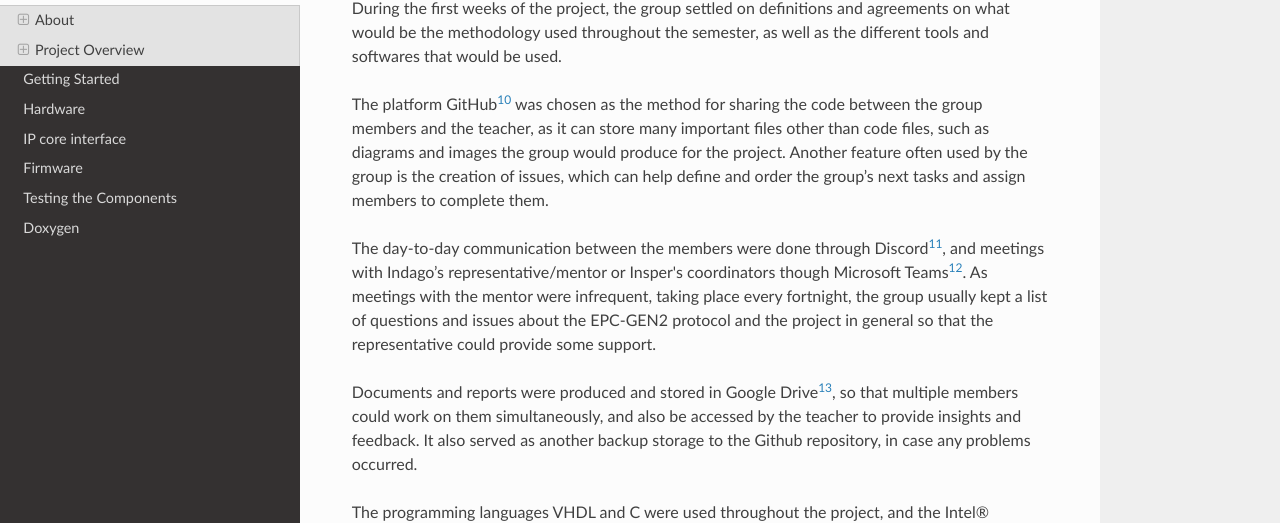
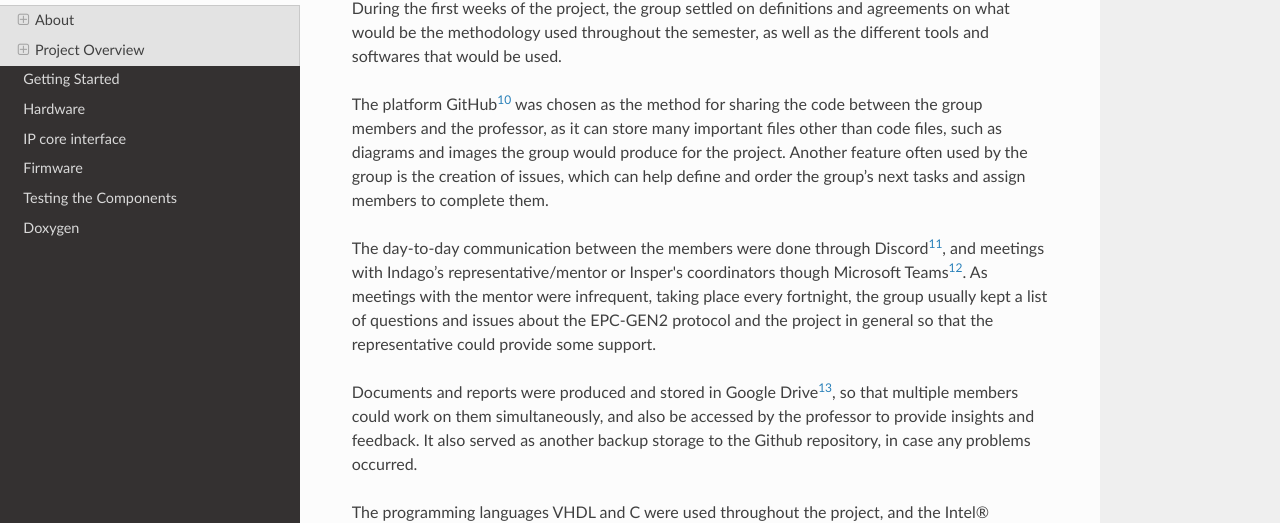
Before and after one commit to pfeinsper/21b-indago-rfid-conformance-tester, an MkDocs documentation site: the page built from docs-src/index.md, in a window 1280 px wide and 900 px high, scrolled down 5700 px. Shown: the part 163-686 px from the top of the window. Built offline with MkDocs 1.6.1, drawn with Linux system fonts in a browser that asks for light colours; nearby versions of some CDN libraries; some of the changed text lies outside the part shown.

Commit message:
docs professor update

```diff
--- a/docs-src/index.md
+++ b/docs-src/index.md
@@ -7,7 +7,7 @@
     - Rafael Dos Santos (rafaels6@al.insper.edu.br)
 - **Course:** Computer Engineering
 - **Semester:** 8th
-- **Teacher:** Rafael Corsi Ferrão (rafael.corsi@insper.edu.br)
+- **professor:** Rafael Corsi Ferrão (rafael.corsi@insper.edu.br)
 - **Year:** 2021
 - **Repository URL:** <https://github.com/pfeinsper/21b-indago-rfid-conformance-tester>
 
@@ -43,7 +43,7 @@ The main objective of this project is to develop and assemble a conformance test
 
 The tests will be implemented using the C programming language, allowing for a variety of tests to be created, each test targeting different aspects of the tag's processing, independently evaluating most of them. Also, the tests are customizable, being possible to edit or develop new ones, should the user need it.
 
-It is important to highlight that this project does not make use of RFID communication, nor does it intend to test whether the tag is able to communicate through it. Given the complexity of communicating through radio waves, the group and the teacher agreed to not cover those points in this project. Therefore, the device, tag and computer shall be connected by cables.
+It is important to highlight that this project does not make use of RFID communication, nor does it intend to test whether the tag is able to communicate through it. Given the complexity of communicating through radio waves, the group and the professor agreed to not cover those points in this project. Therefore, the device, tag and computer shall be connected by cables.
 
 For more information on the architecture, the rtl diagram generated by Quartus can be found [here](https://github.com/pfeinsper/21b-indago-rfid-conformance-tester/blob/main/docs-src/hardware/rtl_solution.pdf).
 
@@ -148,11 +148,11 @@ Accessed on: 20/09/2021.
 
 During the first weeks of the project, the group settled on definitions and agreements on what would be the methodology used throughout the semester, as well as the different tools and softwares that would be used.
 
-The platform GitHub[^10] was chosen as the method for sharing the code between the group members and the teacher, as it can store many important files other than code files, such as diagrams and images the group would produce for the project. Another feature often used by the group is the creation of issues, which can help define and order the group’s next tasks and assign members to complete them.
+The platform GitHub[^10] was chosen as the method for sharing the code between the group members and the professor, as it can store many important files other than code files, such as diagrams and images the group would produce for the project. Another feature often used by the group is the creation of issues, which can help define and order the group’s next tasks and assign members to complete them.
 
 The day-to-day communication between the members were done through Discord[^11], and meetings with Indago’s representative/mentor or Insper's coordinators though Microsoft Teams[^12]. As meetings with the mentor were infrequent, taking place every fortnight, the group usually kept a list of questions and issues about the EPC-GEN2 protocol and the project in general so that the representative could provide some support.
 
-Documents and reports were produced and stored in Google Drive[^13], so that multiple members could work on them simultaneously, and also be accessed by the teacher to provide insights and feedback. It also served as another backup storage to the Github repository, in case any problems occurred.
+Documents and reports were produced and stored in Google Drive[^13], so that multiple members could work on them simultaneously, and also be accessed by the professor to provide insights and feedback. It also served as another backup storage to the Github repository, in case any problems occurred.
 
 The programming languages VHDL and C were used throughout the project, and the Intel® Quartus® Prime FPGA Design Software[^14] was used in conjunction with the Nios II Software Build Tools for Eclipse[^15] plugin, which supports simulations and tests that assisted in the development process, as well as the ModelSim*-Intel® FPGA Edition Software[^16], widely used for tsting VHDL component codes. As the client specified that he wanted the project to be open-source, all code, reports and images relevant to this will also be available on the project’s public GitHub repository.
 
```
